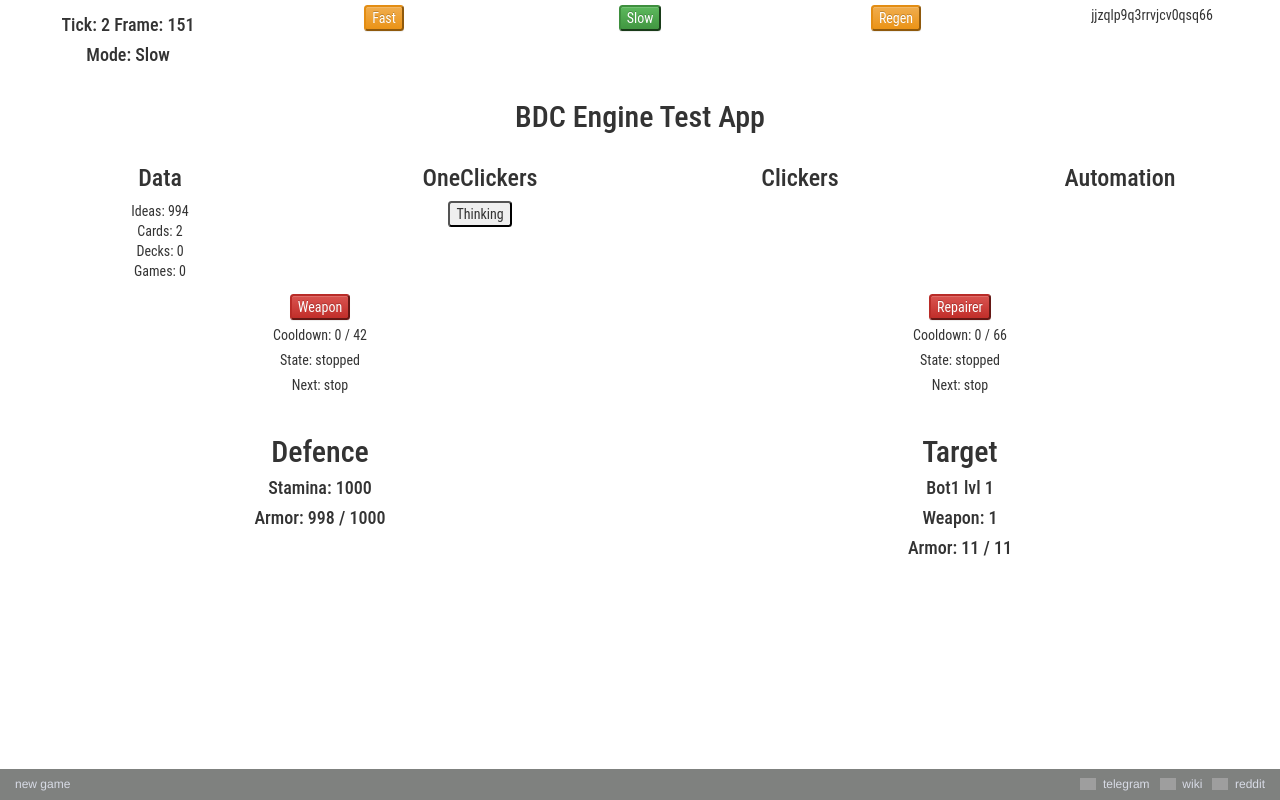
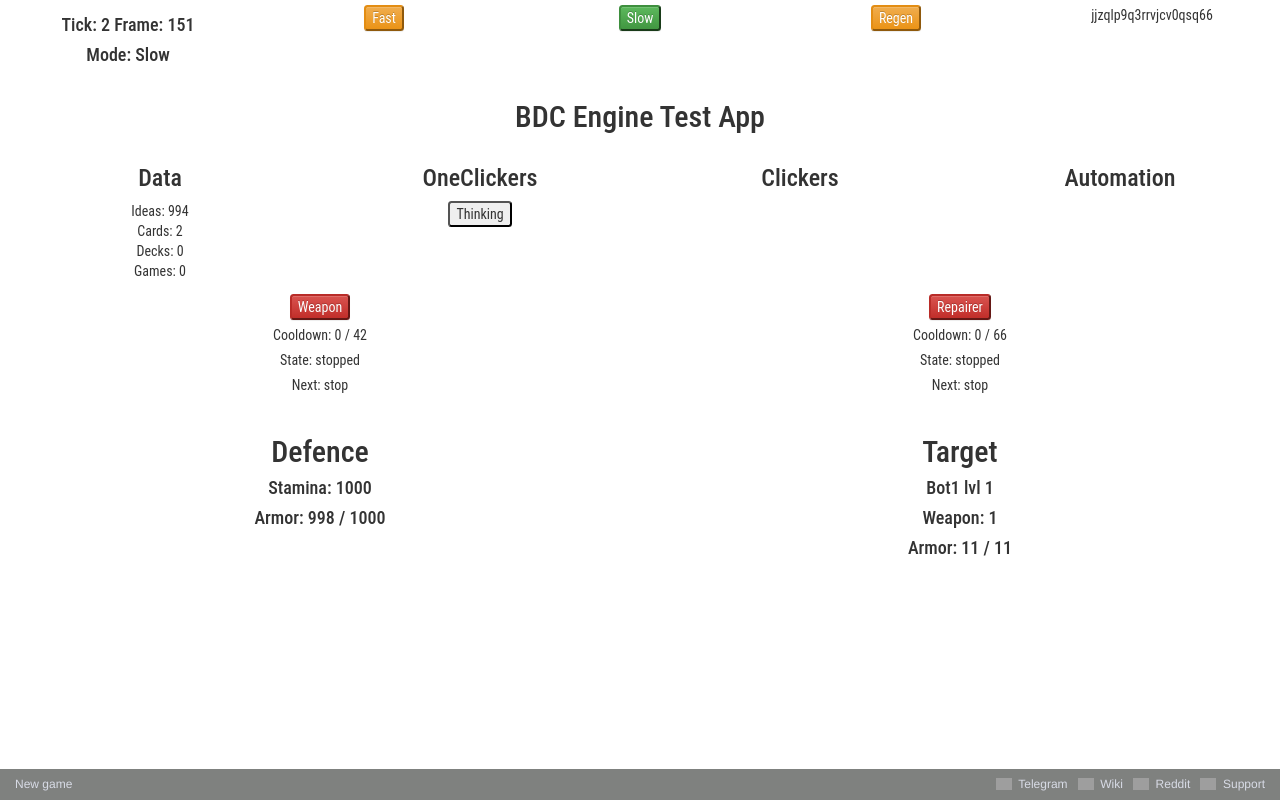
Before and after one commit to blackdeck/bdc-engine, a React (Create React App) app: page / in a window 1280 px wide. Built offline with nearby package versions, Linux system fonts and the light colour scheme; grey boxes are pictures that could not be loaded.

Commit message:
Support button triggers zendesk

```diff
--- a/public/index.html
+++ b/public/index.html
@@ -2,6 +2,19 @@
 <html lang="en">
   <head>
     <!--Start of Zendesk Chat Script-->
+    <script>
+    window.$zopim||(function(d,s){let z=$zopim=function(c){z._.push(c)},$=z.s=
+    d.createElement(s),e=d.getElementsByTagName(s)[0];z.set=function(o){z.set.
+    _.push(o)};z._=[];z.set._=[];$.async=!0;$.setAttribute("charset","utf-8");
+    $.src="https://v2.zopim.com/?5fvIajBNQeJiUzk6FoktuJijyqyWke2J";z.t=+new Date;$.
+    type="text/javascript";e.parentNode.insertBefore($,e)})(document,"script");
+    </script>
+
+    <script>
+        $zopim(function() {
+            $zopim.livechat.hideAll();
+        });
+    </script>
 
     <!--End of Zendesk Chat Script-->
     <meta charset="utf-8">
@@ -35,6 +48,7 @@
       You need to enable JavaScript to run this app.
     </noscript>
     <div id="root"></div>
+
     <!--
       This HTML file is a template.
       If you open it directly in the browser, you will see an empty page.
--- a/src/App.js
+++ b/src/App.js
@@ -133,13 +133,6 @@ class App extends Component {
     render() {
         let state = this.state;
 
-        // let zendesk = function() {
-        //         window.$zopim||(function(d,s){let z=$zopim=function(c){z._.push(c)},$=z.s=
-        //         d.createElement(s),e=d.getElementsByTagName(s)[0];z.set=function(o){z.set.
-        //         _.push(o)};z._=[];z.set._=[];$.async=!0;$.setAttribute("charset","utf-8");
-        //         $.src="https://v2.zopim.com/?5fvIajBNQeJiUzk6FoktuJijyqyWke2J";z.t=+new Date;$.
-        //         type="text/javascript";e.parentNode.insertBefore($,e)})(document,"script");
-        // };
 
         const tooltip = (state, item) =>
             <Tooltip id="tooltip">
@@ -340,26 +333,33 @@ class App extends Component {
                 </div>
 
                 <div className="footer">
-                    <span className="pull-left"><a href="#" onClick={this.newGame} title='Hard Reset For Developers'>new game</a></span>
+                    <span className="pull-left"><a href="#" onClick={this.newGame} title='Hard Reset For Developers'>New game</a></span>
 
                     &nbsp;
                     <a target="_blank" rel="noopener noreferrer" href="https://t.me/polynezia">
                         <img alt="" src="http://www.advanceduninstaller.com/7b12b396d38166a899fff585e466e50d-icon.ico" />
                         &nbsp;
-                        telegram
+                        Telegram
                     </a>
                     &nbsp;&nbsp;&nbsp;
                     <a target="_blank" rel="noopener noreferrer" href="#">
                         <img alt="" src="https://static.filehorse.com/icons-web/educational-software/wikipedia-icon-32.png" />
                         &nbsp;
-                        wiki
+                        Wiki
                     </a>
                     &nbsp;&nbsp;&nbsp;
                     <a target="_blank" rel="noopener noreferrer" href="#">
                         <img alt="" src="https://images-na.ssl-images-amazon.com/images/I/418PuxYS63L.png" />
                         &nbsp;
-                        reddit
+                        Reddit
                     </a>
+                    &nbsp;&nbsp;&nbsp;
+                    <a rel="noopener noreferrer" href="javascript:void($zopim.livechat.button.setOffsetVertical(30), $zopim.livechat.button.hide() );">
+                        <img alt="" src="https://image.flaticon.com/icons/svg/81/81924.svg"/>
+                        &nbsp;
+                        Support
+                    </a>
+
                 </div>
             </div>
         );
```
